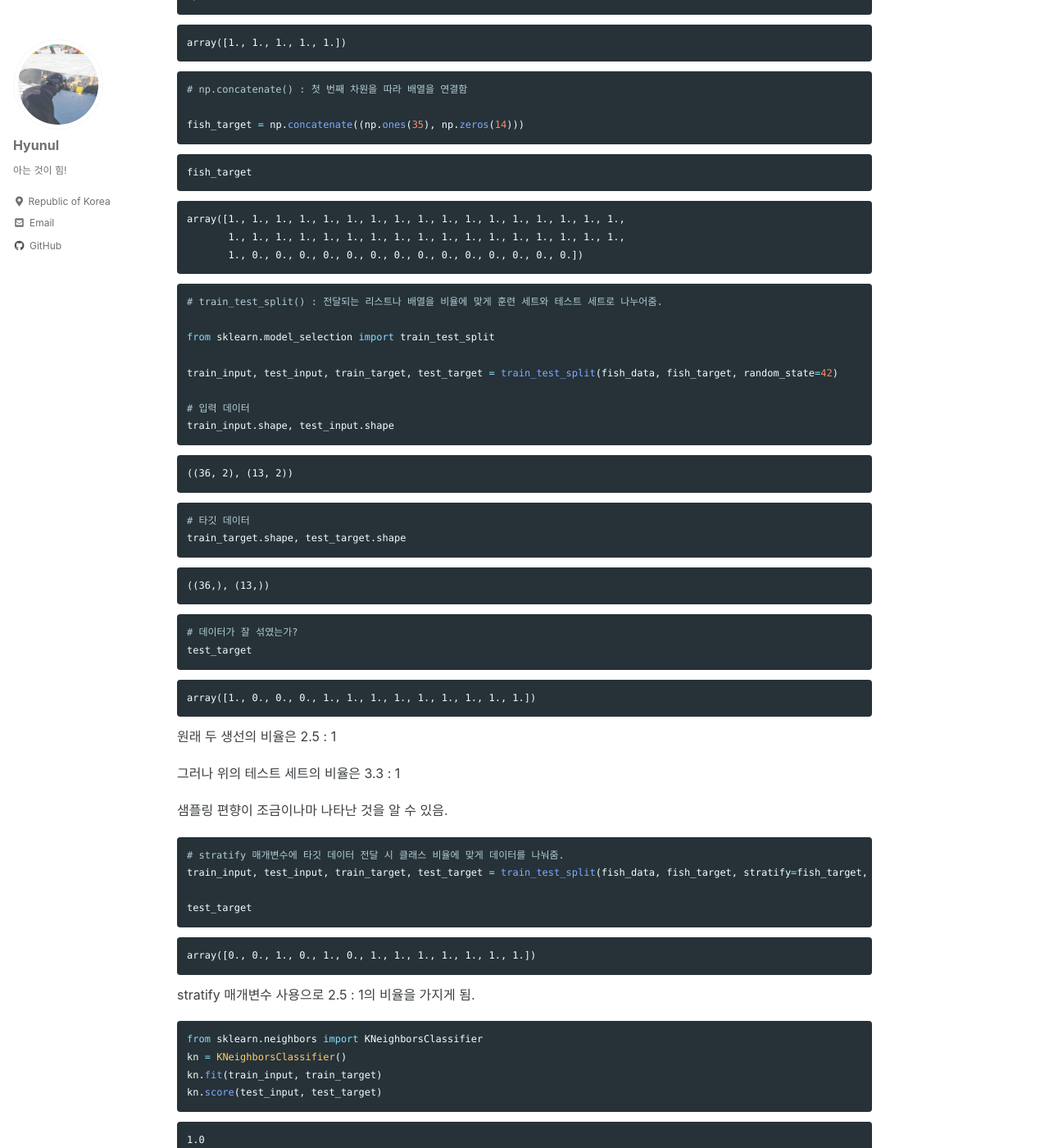
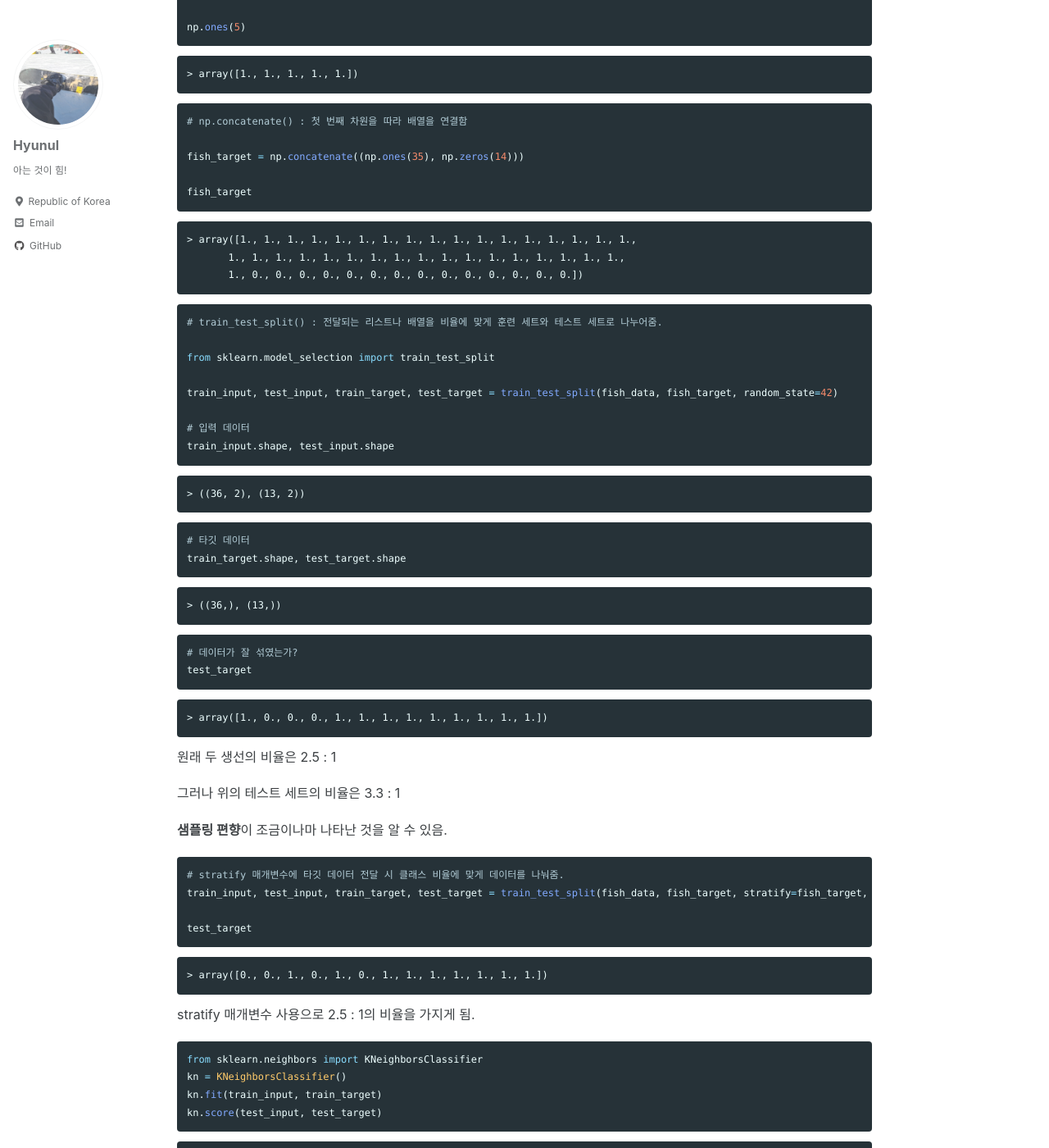
Before and after one commit to Hyunul/Hyunul.github.io, a Jekyll site: the page built from _posts/MLDL/2022-06-28-chapter_02.md, in a window 1280 px wide and 1400 px high, scrolled down 3658 px. Shown: the whole window at 82% size. Built offline with Jekyll 4.4.1, drawn with Linux system fonts in a browser that asks for light colours; cached includes are drawn as plain includes; comment, search, counter and statistics services are not loaded; some of the changed text lies outside the part shown.

Commit message:
blog start

````diff
--- a/_posts/MLDL/2022-06-28-chapter_02.md
+++ b/_posts/MLDL/2022-06-28-chapter_02.md
@@ -11,6 +11,7 @@
 
 ⭐ 훈련 세트 : 훈련에 사용되는 데이터
 
+---
 
 ```python
 fish_length = [25.4, 26.3, 26.5, 29.0, 29.0, 29.7, 29.7, 30.0, 30.0, 30.7, 31.0, 31.0,
@@ -43,7 +44,7 @@
 
 
 
-    0.0
+    > 0.0
 
 
 
@@ -66,10 +67,9 @@
 
 
 
-    (49, 2)
+    > (49, 2)
 
-
-
+---
 
 ```python
 # np.arange(n) : 0 ~ n-1 로 이루어진 array 반환
@@ -84,12 +84,11 @@
 
 
 
-    array([13, 45, 47, 44, 17, 27, 26, 25, 31, 19, 12,  4, 34,  8,  3,  6, 40,
+    > array([13, 45, 47, 44, 17, 27, 26, 25, 31, 19, 12,  4, 34,  8,  3,  6, 40,
            41, 46, 15,  9, 16, 24, 33, 30,  0, 43, 32,  5, 29, 11, 36,  1, 21,
             2, 37, 35, 23, 39, 10, 22, 18, 48, 20,  7, 42, 14, 28, 38])
 
-
-
+---
 
 ```python
 # 배열 인덱싱 in Numpy
@@ -99,11 +98,10 @@
 
 
 
-    array([[ 26.3, 290. ],
+    > array([[ 26.3, 290. ],
            [ 29. , 363. ]])
 
-
-
+---
 
 ```python
 train_input = input_arr[index[:35]]
@@ -115,19 +113,17 @@
 
 
 
-    (array([ 32., 340.]), array([ 32., 340.]))
+    > array([ 32., 340.]), array([ 32., 340.])
 
-
-
-
-```python
-test_input = input_arr[index[35:]]
-test_target = target_arr[index[35:]]
-```
-
+---
 
 ```python
 import matplotlib.pyplot as plt
+
+# 입력값과 정답 데이터
+test_input = input_arr[index[35:]]
+test_target = target_arr[index[35:]]
+
 plt.scatter(train_input[:,0], train_input[:,1])
 plt.scatter(test_input[:,0], test_input[:,1])
 plt.xlabel('length')
@@ -141,51 +137,26 @@
 
 
 
-두번째 머신러닝 프로그램
+## 두번째 머신러닝 프로그램
 
 
 ```python
 kn = kn.fit(train_input, train_target)
 
-kn.score(test_input, test_target)
+print(kn.score(test_input, test_target))
+print(kn.predict(test_input))
+print(test_target)
 ```
 
-
-
-
-    1.0
-
-
-
-
 ```python
-kn.predict(test_input)
+> 1.0
+> array([0, 0, 1, 0, 1, 1, 1, 0, 1, 1, 0, 1, 1, 0])
+> array([0, 0, 1, 0, 1, 1, 1, 0, 1, 1, 0, 1, 1, 0])
 ```
-
-
-
-
-    array([0, 0, 1, 0, 1, 1, 1, 0, 1, 1, 0, 1, 1, 0])
-
-
-
-
-```python
-test_target
-```
-
-
-
-
-    array([0, 0, 1, 0, 1, 1, 1, 0, 1, 1, 0, 1, 1, 0])
-
-
-
-
 
 ---
 
-2-2 데이터 전처리
+# 2-2 데이터 전처리
 
 
 ```python
@@ -197,6 +168,9 @@
                 500.0, 340.0, 600.0, 600.0, 700.0, 700.0, 610.0, 650.0, 575.0, 685.0, 620.0, 680.0,
                 700.0, 725.0, 720.0, 714.0, 850.0, 1000.0, 920.0, 955.0, 925.0, 975.0, 950.0, 6.7,
                 7.5, 7.0, 9.7, 9.8, 8.7, 10.0, 9.9, 9.8, 12.2, 13.4, 12.2, 19.7, 19.9]
+```
+
+```python
 
 import numpy as np
 
@@ -206,7 +180,7 @@
 
 
 
-    array([[1, 4],
+    > array([[1, 4],
            [2, 5],
            [3, 6]])
 
@@ -222,7 +196,7 @@
 
 
 
-    array([[ 25.4, 242. ],
+    > array([[ 25.4, 242. ],
            [ 26.3, 290. ],
            [ 26.5, 340. ],
            [ 29. , 363. ],
@@ -240,7 +214,7 @@
 
 
 
-    array([1., 1., 1., 1., 1.])
+    > array([1., 1., 1., 1., 1.])
 
 
 
@@ -249,17 +223,14 @@
 # np.concatenate() : 첫 번째 차원을 따라 배열을 연결함
 
 fish_target = np.concatenate((np.ones(35), np.zeros(14)))
-```
 
-
-```python
 fish_target
 ```
 
 
 
 
-    array([1., 1., 1., 1., 1., 1., 1., 1., 1., 1., 1., 1., 1., 1., 1., 1., 1.,
+    > array([1., 1., 1., 1., 1., 1., 1., 1., 1., 1., 1., 1., 1., 1., 1., 1., 1.,
            1., 1., 1., 1., 1., 1., 1., 1., 1., 1., 1., 1., 1., 1., 1., 1., 1.,
            1., 0., 0., 0., 0., 0., 0., 0., 0., 0., 0., 0., 0., 0., 0.])
 
@@ -280,7 +251,7 @@
 
 
 
-    ((36, 2), (13, 2))
+    > ((36, 2), (13, 2))
 
 
 
@@ -293,7 +264,7 @@
 
 
 
-    ((36,), (13,))
+    > ((36,), (13,))
 
 
 
@@ -306,7 +277,7 @@
 
 
 
-    array([1., 0., 0., 0., 1., 1., 1., 1., 1., 1., 1., 1., 1.])
+    > array([1., 0., 0., 0., 1., 1., 1., 1., 1., 1., 1., 1., 1.])
 
 
 
@@ -314,7 +285,7 @@
 
 그러나 위의 테스트 세트의 비율은 3.3 : 1
 
-샘플링 편향이 조금이나마 나타난 것을 알 수 있음.
+**샘플링 편향**이 조금이나마 나타난 것을 알 수 있음.
 
 
 ```python
@@ -327,7 +298,7 @@
 
 
 
-    array([0., 0., 1., 0., 1., 0., 1., 1., 1., 1., 1., 1., 1.])
+    > array([0., 0., 1., 0., 1., 0., 1., 1., 1., 1., 1., 1., 1.])
 
 
 
@@ -344,7 +315,7 @@
 
 
 
-    1.0
+    > 1.0
 
 
 
@@ -356,7 +327,7 @@
 
 
 
-    array([0.])
+    > array([0.])
 
 
 
@@ -403,7 +374,7 @@
 
 
 
-    array([[[ 25.4, 242. ],
+    > array([[[ 25.4, 242. ],
             [ 15. ,  19.9],
             [ 14.3,  19.7],
             [ 13. ,  12.2],
@@ -419,7 +390,7 @@
 
 
 
-    array([[1., 0., 0., 0., 0.]])
+    > array([[1., 0., 0., 0., 0.]])
 
 
 
@@ -432,7 +403,7 @@
 
 
 
-    array([[ 92.00086956, 130.48375378, 130.73859415, 138.32150953,
+    > array([[ 92.00086956, 130.48375378, 130.73859415, 138.32150953,
             138.39320793]])
 
 
@@ -493,7 +464,7 @@
 print(mean, std)
 ```
 
-    [ 27.29722222 454.09722222] [  9.98244253 323.29893931]
+    > [ 27.29722222 454.09722222] [  9.98244253 323.29893931]
 
 
 
@@ -544,7 +515,7 @@
 
 위에서는 훈련 세트를 표준편차로 변환하였음.
 
-그러나 테스트 세트도 표준편차로 변환해주지 않는다면 데이터의 스케일이 다르므로 훈련한 모델이 쓸모없어 짐.
+그러나 테스트 세트도 표준편차로 변환해주지 않는다면 데이터의 스케일이 다르므로 훈련한 모델이 쓸모없어짐.
 
 아래에서는 테스트 세트의 스케일을 변환함.
 
@@ -558,7 +529,7 @@
 
 
 
-    1.0
+    > 1.0
 
 
 
@@ -570,7 +541,7 @@
 
 
 
-    array([1.])
+    > array([1.])
 
 
 
````
